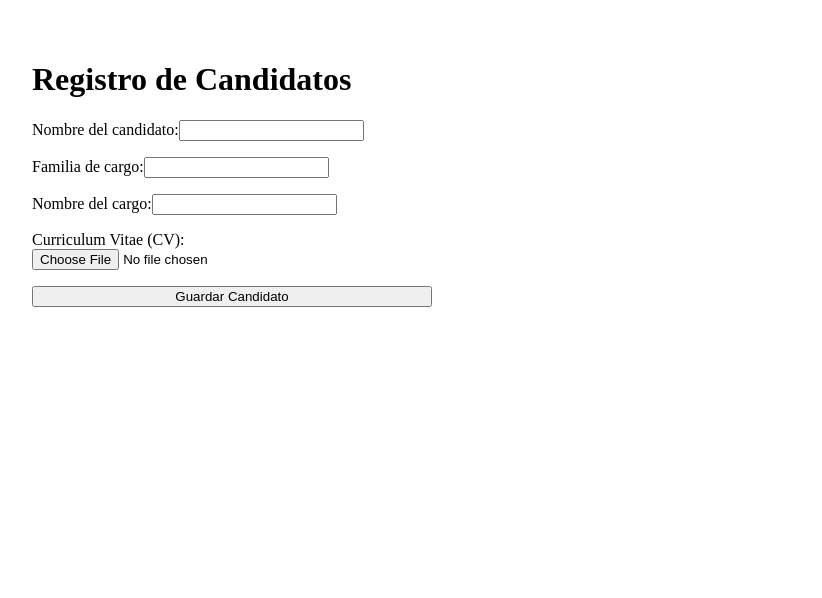
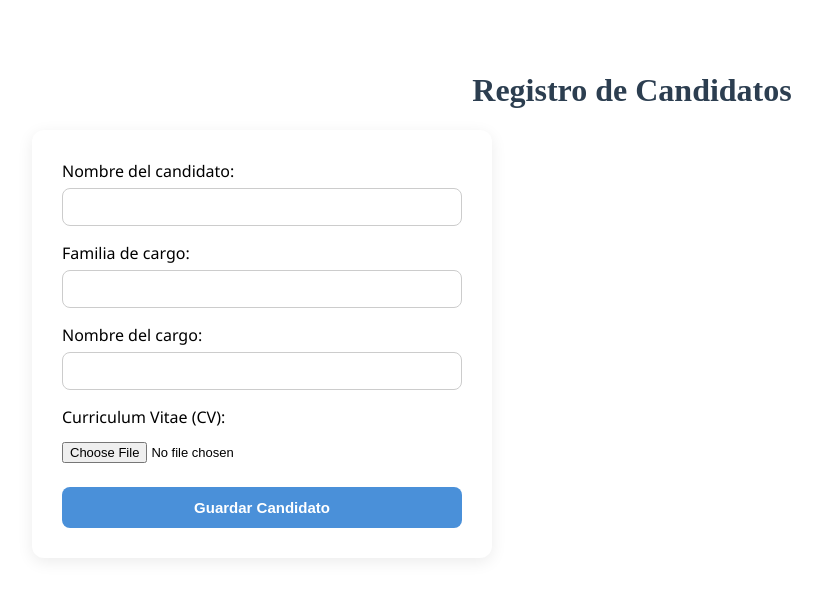
Before and after one commit to isidora-ayala/Aquachile-psicolaboral, a React (Vite) app: page / in a window 1280 px wide. Shown: the top 598 px of the page, without its empty margins (8-830 px from the left). Built offline with nearby package versions, Linux system fonts and the light colour scheme.

Commit message:
agrego cambios de css

```diff
--- a/src/index.css
+++ b/src/index.css
@@ -0,0 +1,64 @@
+form{
+    display: flex;
+    flex-direction: column;
+    gap: 20px;
+    max-width: 420px;
+    margin: 30 auto;
+    padding: 30px;
+    background-color: #ffffff;
+    border-radius: 12px;
+    box-shadow: 0 4px 16px rgba(0, 0, 0, 0.08);
+    font-family: 'Segoe UI', sans-serif;
+}
+
+form > div {
+    display: flex;
+    flex-direction: column;
+    gap: 6px
+}
+
+forma label {
+    font-weight: 600;
+    font-size: 14px;
+    color: #333;
+}
+
+form input[type="text"]{
+    padding: 10px 12px;
+    border: 1px solid #ccc;
+    border-radius: 8px;
+    font-size: 14px;
+    transition: border-color 0.2s;
+}
+
+form input[type="text"]:focus {
+    outline: none;
+    border-color: #4a90d9;
+}
+
+form input[type="file"]{
+    padding: 8px 0;
+    font-size: 13px;
+}
+
+form button{
+    padding: 12px;
+    background-color: #4a90d9;
+    color: white;
+    border: none;
+    border-radius: 8px;
+    font-size: 15px;
+    font-weight: 600;
+    cursor: pointer;
+    transition: background-color 0.2s;
+}
+
+form button:hover{
+    background-color: #3a75b0;
+}
+
+h1{
+    text-align: center;
+    color: #2c3e50;
+    margin-top: 2rem;
+}
```
